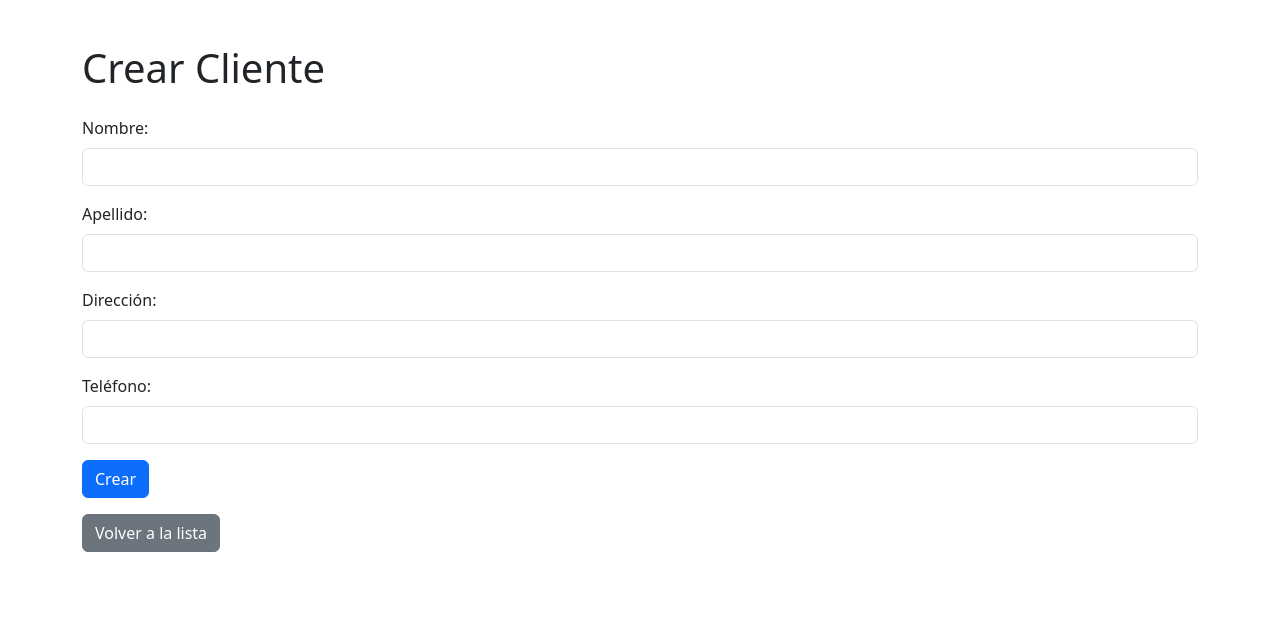
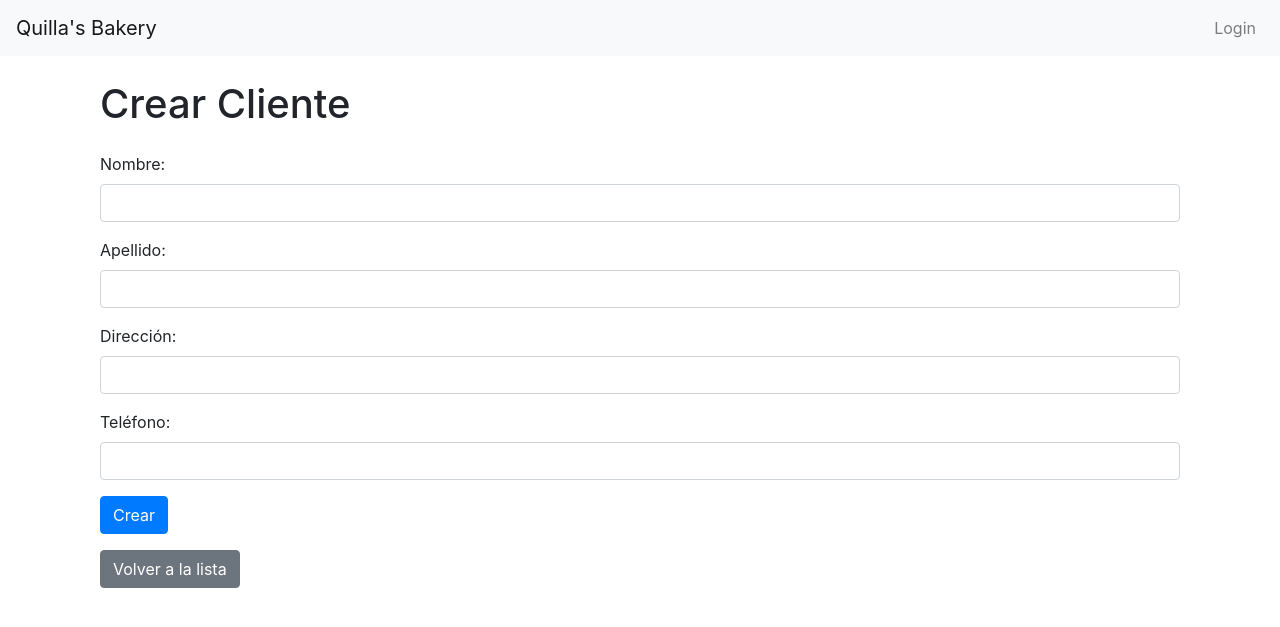
Before and after one commit to Manchangala/holad, a Django app: template gestion/templates/gestion/crear_cliente.html in a window 1280 px wide. Shown: the top 627 px of the page. Run offline with Django 4.2, Linux system fonts and the light colour scheme; the template is opened without the code that fills it, so the values that code supplies are empty; some libraries are stand-ins or nearby versions.

Commit message:
Add files via upload

```diff
--- a/gestion/templates/gestion/base.html
+++ b/gestion/templates/gestion/base.html
@@ -1,17 +1,31 @@
-<!-- gestion/templates/gestion/base.html -->
 <!DOCTYPE html>
-<html>
+<html lang="en">
 <head>
-    <title>{% block title %}Mi Aplicación{% endblock %}</title>
-    <link href="https://cdn.jsdelivr.net/npm/bootstrap@5.3.0/dist/css/bootstrap.min.css" rel="stylesheet">
-    <style>
-        body {
-            padding: 20px;
-        }
-    </style>
+    <meta charset="UTF-8">
+    <meta name="viewport" content="width=device-width, initial-scale=1.0">
+    <link rel="stylesheet" href="https://stackpath.bootstrapcdn.com/bootstrap/4.3.1/css/bootstrap.min.css">
+    <title>{% block title %} {% endblock %}</title>
 </head>
 <body>
-    {% block content %}{% endblock %}
-    <script src="https://cdn.jsdelivr.net/npm/bootstrap@5.3.0/dist/js/bootstrap.bundle.min.js"></script>
+    <nav class="navbar navbar-expand-lg navbar-light bg-light">
+        <a class="navbar-brand" href="#">Quilla's Bakery</a>
+        <div class="collapse navbar-collapse">
+            <ul class="navbar-nav ml-auto">
+                {% if user.is_authenticated %}
+                    <li class="nav-item">
+                        <a class="nav-link" href="{% url 'logout' %}">Logout</a>
+                    </li>
+                {% else %}
+                    <li class="nav-item">
+                        <a class="nav-link" href="{% url 'login' %}">Login</a>
+                    </li>
+                {% endif %}
+            </ul>
+        </div>
+    </nav>
+    <div class="container">
+        {% block content %}
+        {% endblock %}
+    </div>
 </body>
 </html>
--- a/gestion/urls.py
+++ b/gestion/urls.py
@@ -1,6 +1,7 @@
 # gestion/urls.py
 from django.urls import path
 from . import views
+from django.urls import path, include
 
 urlpatterns = [
     path('productos/', views.lista_productos, name='lista_productos'),
@@ -16,4 +17,8 @@ urlpatterns = [
     path('domiciliario/crear/', views.crear_domiciliario, name='crear_domiciliario'),
     path('pedidos/', views.lista_pedidos, name='lista_pedidos'),
     path('pedido/crear/', views.crear_pedido, name='crear_pedido'),
+    path('gestion/', include('gestion.urls')),
+    path('accounts/', include('django.contrib.auth.urls')),
+
+
 ]
--- a/gestion/views.py
+++ b/gestion/views.py
@@ -2,6 +2,7 @@
 from django.shortcuts import render, get_object_or_404, redirect
 from .models import Producto, Cliente, Pedido, DetallePedido, Domiciliario, Entrega
 from django.utils import timezone
+from django.contrib.auth.decorators import login_required
 
 
 
--- a/quillas_bakery/settings.py
+++ b/quillas_bakery/settings.py
@@ -26,6 +26,9 @@ SECRET_KEY = 'django-insecure-$9il$rpv+ey18)fjw$y51f(y_8--hbx)&51(bus9=0k!0&3w#l
 DEBUG = True
 
 ALLOWED_HOSTS = []
+
+LOGIN_REDIRECT_URL = '/gestion/'
+LOGOUT_REDIRECT_URL = '/accounts/login/'
 
 
 # Application definition
@@ -126,3 +129,4 @@ STATIC_URL = 'static/'
 # https://docs.djangoproject.com/en/4.2/ref/settings/#default-auto-field
 
 DEFAULT_AUTO_FIELD = 'django.db.models.BigAutoField'
+APPEND_SLASH = True
```
